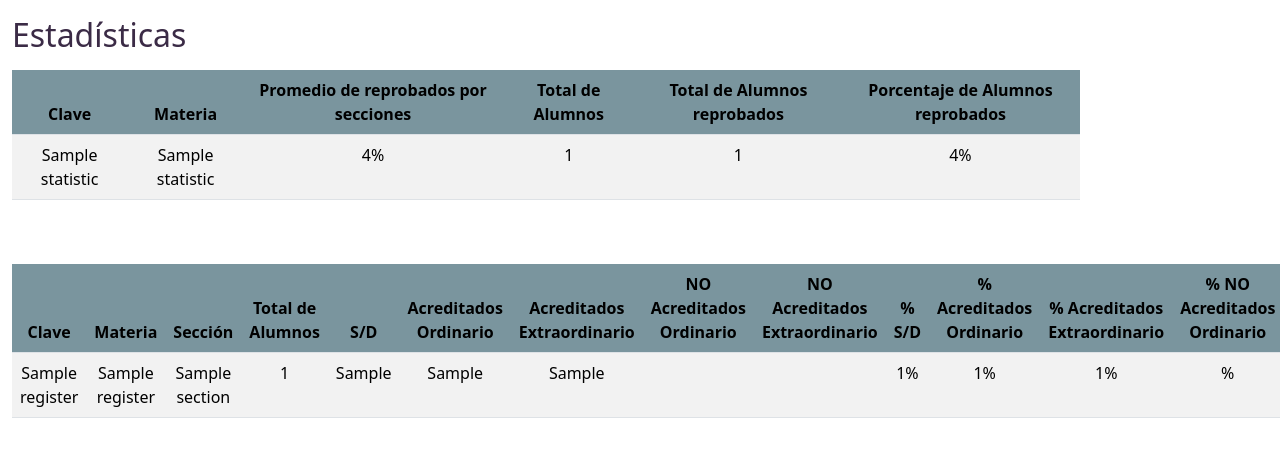
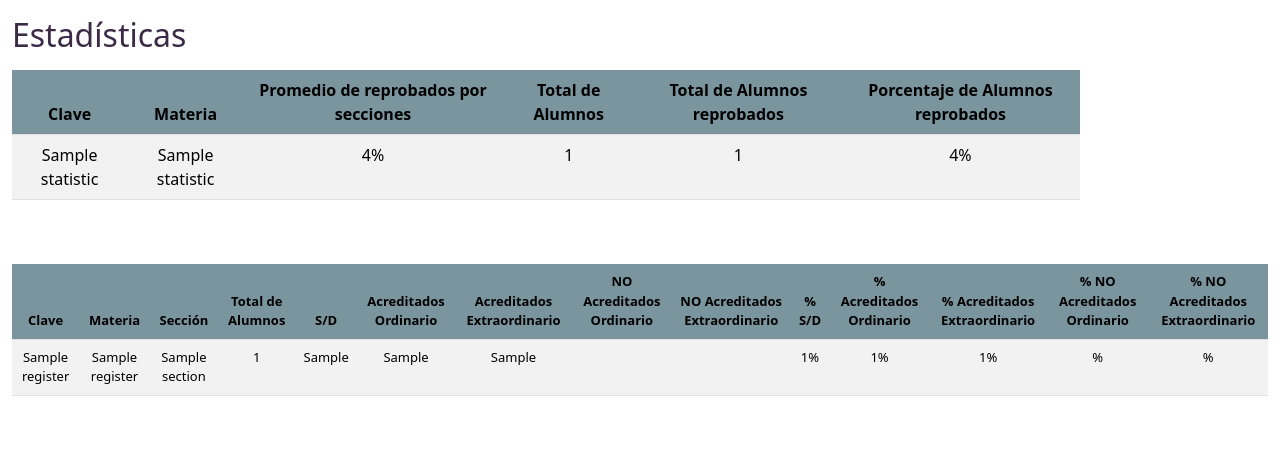
Before and after one commit to BrialexMaga/coordinacion, a Django app: template rateSubjectFailures/templates/rateSubjectFailures/by_cycle.html in a window 1280 px wide; the page is wider, and only the part inside the window is pictured. Shown: the part 56-513 px from the top of that part. Run offline with Django 4.2, Linux system fonts and the light colour scheme; the template is opened without the code that fills it: most values are stand-ins (such as "Sample title", 1, 10 or a date in 2020); some libraries are stand-ins or nearby versions.

Commit message:
Reduce font size to fit better

```diff
--- a/rateSubjectFailures/templates/rateSubjectFailures/by_cycle.html
+++ b/rateSubjectFailures/templates/rateSubjectFailures/by_cycle.html
@@ -32,7 +32,7 @@
         </div>
         <br>
         <br>
-        <table class="table table-striped text-center">
+        <table class="table table-striped text-center" style="font-size: 13px; !important">
             <thead>
                 <th class="my-table-header">Clave</th>
                 <th class="my-table-header">Materia</th>
```
